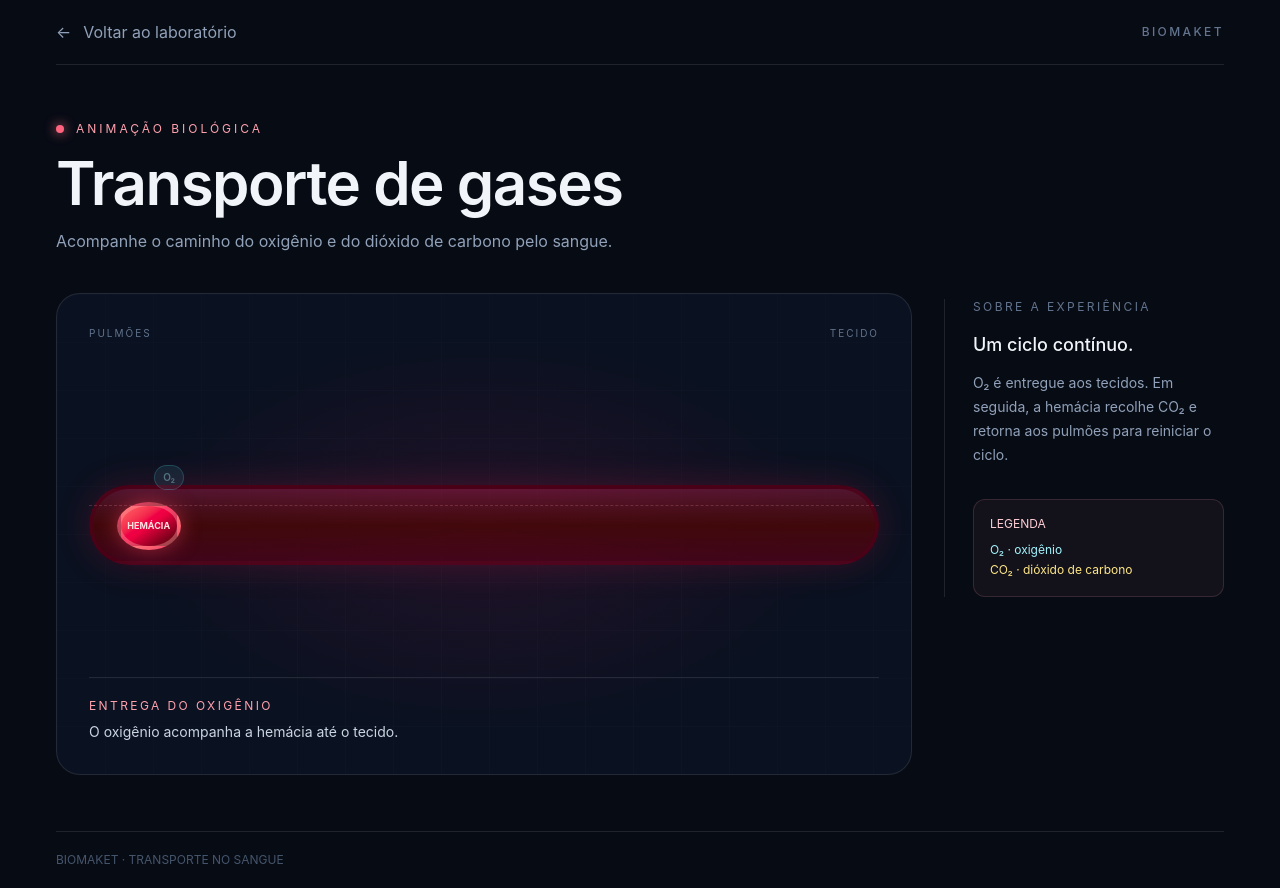
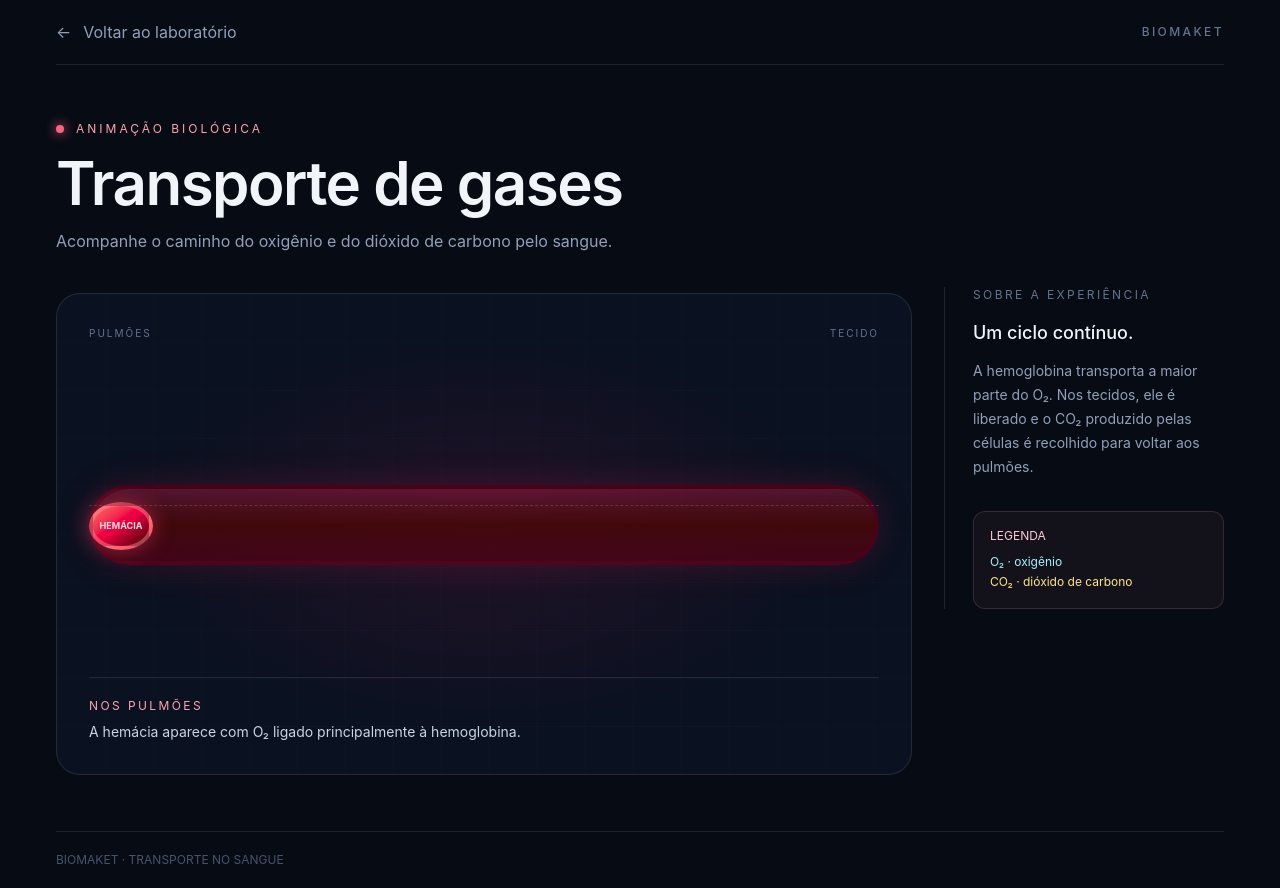
Before and after one commit to brasilicioh/bio-3d, a React (Vite) app: page / in a window 1280 px wide. Both pictures are taken after a click on the button 250 px from the left and 734 px from the top of the page. Built offline with nearby package versions, Linux system fonts and the light colour scheme.

Commit message:
feat: complete transporte in artyrial

```diff
--- a/src/components/TransporteGases.jsx
+++ b/src/components/TransporteGases.jsx
@@ -2,20 +2,22 @@ import { useEffect, useState } from "react";
 
 const etapas = [
   {
+    titulo: "Artéria vazia",
+    texto: "O ciclo está prestes a começar.",
+  },
+  {
     titulo: "Nos pulmões",
-    texto: "A hemácia recebe oxigênio dos alvéolos.",
+    texto: "A hemácia aparece com O₂ ligado principalmente à hemoglobina.",
   },
   {
     titulo: "Entrega do oxigênio",
-    texto: "O oxigênio acompanha a hemácia até o tecido.",
-  },
-  {
-    titulo: "No tecido",
-    texto: "O oxigênio é liberado e o dióxido de carbono é recolhido.",
+    texto:
+      "Hemácia e O₂ seguem juntos até os tecidos, onde o oxigênio é liberado.",
   },
   {
     titulo: "Retorno",
-    texto: "A hemácia volta para os pulmões e libera o CO₂ no caminho.",
+    texto:
+      "A hemácia recolhe CO₂ produzido pelos tecidos e retorna aos pulmões.",
   },
 ];
 
@@ -23,16 +25,28 @@ export default function TransporteGases({ onVoltar }) {
   const [etapaAtual, setEtapaAtual] = useState(0);
 
   useEffect(() => {
-    const inicio = window.setTimeout(() => {
-      setEtapaAtual(1);
-    }, 1000);
-    const ciclo = window.setInterval(() => {
-      setEtapaAtual((etapa) => (etapa + 1) % etapas.length);
-    }, 4000);
+    const timeouts = [];
+    let ciclo;
+
+    const agendarCiclo = () => {
+      timeouts.push(
+        window.setTimeout(() => {
+          setEtapaAtual(1);
+          timeouts.push(
+            window.setTimeout(() => setEtapaAtual(2), 2000),
+            window.setTimeout(() => setEtapaAtual(3), 8000),
+            window.setTimeout(() => setEtapaAtual(0), 15000),
+          );
+        }, 1000),
+      );
+      ciclo = window.setTimeout(agendarCiclo, 17000);
+    };
+
+    agendarCiclo();
 
     return () => {
-      window.clearTimeout(inicio);
-      window.clearInterval(ciclo);
+      timeouts.forEach((timeout) => window.clearTimeout(timeout));
+      window.clearTimeout(ciclo);
     };
   }, []);
 
@@ -73,8 +87,14 @@ export default function TransporteGases({ onVoltar }) {
             </p>
 
             <div className="relative mt-8 min-h-[360px] overflow-hidden rounded-3xl border border-white/10 bg-[#0a1120] p-5 sm:min-h-[470px] sm:p-8 lg:mt-10">
-              <div aria-hidden="true" className="absolute inset-0 bg-[radial-gradient(ellipse_at_center,rgba(190,24,93,0.13),transparent_58%)]" />
-              <div aria-hidden="true" className="absolute inset-0 opacity-20 [background-image:linear-gradient(rgba(148,163,184,0.12)_1px,transparent_1px),linear-gradient(90deg,rgba(148,163,184,0.12)_1px,transparent_1px)] [background-size:48px_48px]" />
+              <div
+                aria-hidden="true"
+                className="absolute inset-0 bg-[radial-gradient(ellipse_at_center,rgba(190,24,93,0.13),transparent_58%)]"
+              />
+              <div
+                aria-hidden="true"
+                className="absolute inset-0 opacity-20 [background-image:linear-gradient(rgba(148,163,184,0.12)_1px,transparent_1px),linear-gradient(90deg,rgba(148,163,184,0.12)_1px,transparent_1px)] [background-size:48px_48px]"
+              />
 
               <div className="relative z-10 flex items-start justify-between text-[10px] tracking-[0.2em] text-slate-500">
                 <span>PULMÕES</span>
@@ -88,7 +108,7 @@ export default function TransporteGases({ onVoltar }) {
                 <div className="gas-particle oxygen-particle absolute top-7 rounded-full border border-cyan-300/50 bg-cyan-300/20 px-2 py-1 text-[10px] font-semibold text-cyan-200">
                   O₂
                 </div>
-                <div className="gas-particle carbon-particle absolute top-24 rounded-full border border-amber-300/50 bg-amber-300/20 px-2 py-1 text-[10px] font-semibold text-amber-200">
+                <div className="gas-particle carbon-particle absolute top-7 rounded-full border border-amber-300/50 bg-amber-300/20 px-2 py-1 text-[10px] font-semibold text-amber-200">
                   CO₂
                 </div>
 
@@ -112,13 +132,18 @@ export default function TransporteGases({ onVoltar }) {
             </p>
             <h2 className="mt-4 text-lg font-medium">Um ciclo contínuo.</h2>
             <p className="mt-3 text-sm leading-6 text-slate-400">
-              O₂ é entregue aos tecidos. Em seguida, a hemácia recolhe CO₂ e
-              retorna aos pulmões para reiniciar o ciclo.
+              A hemoglobina transporta a maior parte do O₂. Nos tecidos, ele é
+              liberado e o CO₂ produzido pelas células é recolhido para voltar
+              aos pulmões.
             </p>
             <div className="mt-8 rounded-xl border border-rose-300/15 bg-rose-300/5 p-4">
               <p className="text-xs text-rose-200">LEGENDA</p>
-              <p className="mt-2 text-xs leading-5 text-cyan-200">O₂ · oxigênio</p>
-              <p className="text-xs leading-5 text-amber-200">CO₂ · dióxido de carbono</p>
+              <p className="mt-2 text-xs leading-5 text-cyan-200">
+                O₂ · oxigênio
+              </p>
+              <p className="text-xs leading-5 text-amber-200">
+                CO₂ · dióxido de carbono
+              </p>
             </div>
           </aside>
         </section>
--- a/src/index.css
+++ b/src/index.css
@@ -43,51 +43,71 @@ a:focus-visible {
 
 @keyframes transport-cell {
   0%,
-  6% {
+  5% {
     left: 0%;
+    opacity: 0;
   }
-  44%,
-  56% {
+  8%,
+  20% {
+    left: 0%;
+    opacity: 1;
+  }
+  55%,
+  62% {
     left: calc(100% - 4rem);
+    opacity: 1;
   }
-  94%,
+  94% {
+    left: 0%;
+    opacity: 1;
+  }
+  97%,
   100% {
     left: 0%;
+    opacity: 0;
   }
 }
 
 @keyframes transport-oxygen {
   0%,
-  8% {
-    left: 3%;
+  14% {
+    left: 0%;
     opacity: 0;
   }
-  15%,
-  42% {
-    left: 15%;
+  16%,
+  20% {
+    left: 0%;
     opacity: 1;
   }
-  52%,
+  55% {
+    left: calc(100% - 4rem);
+    opacity: 1;
+  }
+  58%,
   100% {
-    left: 84%;
+    left: calc(100% - 4rem);
     opacity: 0;
   }
 }
 
 @keyframes transport-carbon {
   0%,
-  48% {
-    left: 84%;
+  58% {
+    left: calc(100% - 4rem);
     opacity: 0;
   }
-  58%,
-  78% {
-    left: 58%;
+  60%,
+  62% {
+    left: calc(100% - 4rem);
     opacity: 1;
   }
-  94%,
+  94% {
+    left: 0%;
+    opacity: 1;
+  }
+  97%,
   100% {
-    left: 4%;
+    left: 0%;
     opacity: 0;
   }
 }
@@ -96,7 +116,7 @@ a:focus-visible {
 .oxygen-particle,
 .carbon-particle {
   animation-delay: 1s;
-  animation-duration: 16s;
+  animation-duration: 17s;
   animation-iteration-count: infinite;
   animation-timing-function: ease-in-out;
 }
```
